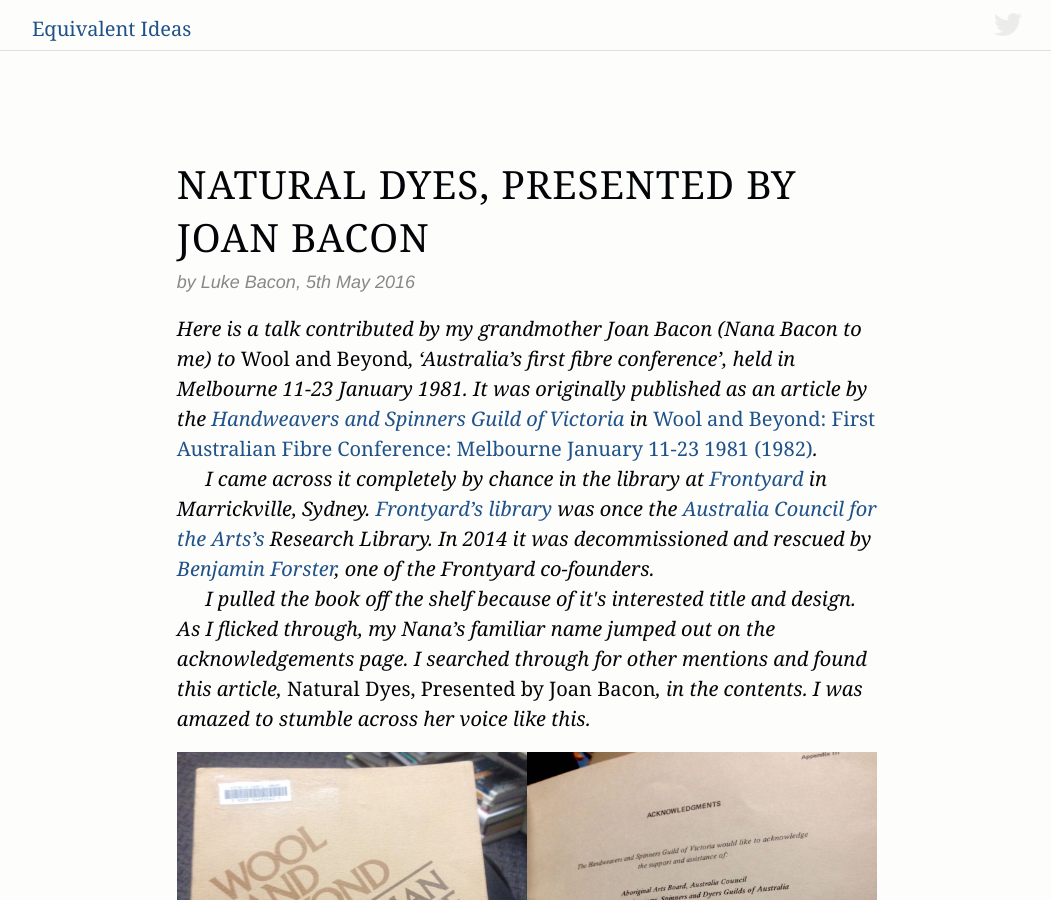
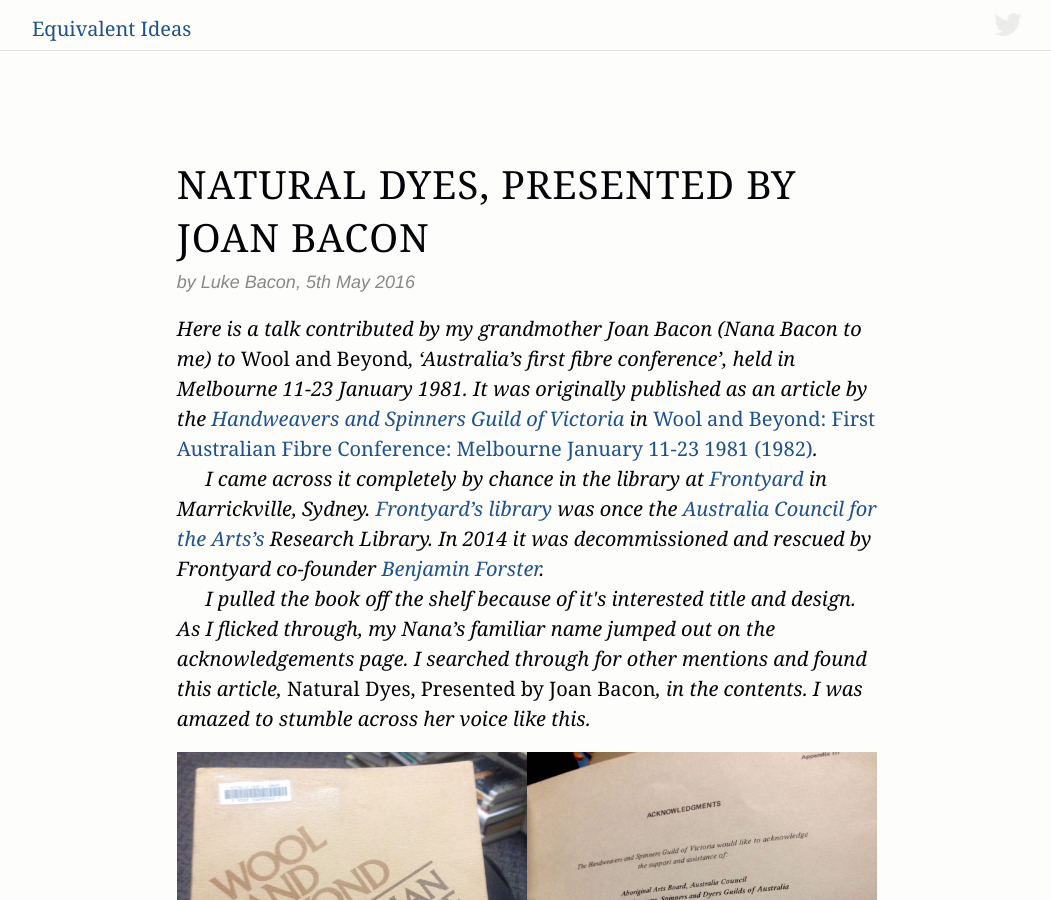
Before and after one commit to equivalentideas/home, a Jekyll site: the page built from _posts/2016-05-05-Natural-Dyes-Presented-by-Joan-Bacon.markdown, in a window 1280 px wide and 900 px high. Shown: the whole window, without its empty margins (113-1164 px from the left). Built offline with Jekyll 4.4.1, drawn with Linux system fonts in a browser that asks for light colours; nearby versions of some CDN libraries.

Commit message:
Simplify wording

```diff
--- a/_posts/2016-05-05-Natural-Dyes-Presented-by-Joan-Bacon.markdown
+++ b/_posts/2016-05-05-Natural-Dyes-Presented-by-Joan-Bacon.markdown
@@ -11,7 +11,7 @@ thumbnail:
 <aside class="notice">
 <p>Here is a talk contributed by my grandmother Joan Bacon (Nana Bacon to me) to <em>Wool and Beyond</em>, ‘Australia’s first fibre conference’, held in Melbourne 11-23 January 1981. It was originally published as an article by the <a href="http://handweaversandspinnersguildofvictoria.org.au/">Handweavers and Spinners Guild of Victoria</a> in <a href="https://openlibrary.org/books/OL3244782M/Wool_and_beyond"><cite>Wool and Beyond: First Australian Fibre Conference: Melbourne January 11-23 1981 (1982)</cite></a>.</p>
 
-<p>I came across it completely by chance in the library at <a href="http://frontyardprojects.org/">Frontyard</a> in Marrickville, Sydney. <a href="http://frontyardprojects.org/library">Frontyard’s library</a> was once the <a href="http://www.australiacouncil.gov.au/">Australia Council for the Arts’s</a> Research Library. In 2014 it was decommissioned and rescued by <a href="http://emptybook.net/">Benjamin Forster</a>, one of the Frontyard co-founders.</p>
+<p>I came across it completely by chance in the library at <a href="http://frontyardprojects.org/">Frontyard</a> in Marrickville, Sydney. <a href="http://frontyardprojects.org/library">Frontyard’s library</a> was once the <a href="http://www.australiacouncil.gov.au/">Australia Council for the Arts’s</a> Research Library. In 2014 it was decommissioned and rescued by Frontyard co-founder <a href="http://emptybook.net/">Benjamin Forster</a>.</p>
 
 <p>I pulled the book off the shelf because of it's interested title and design. As I flicked through, my Nana’s familiar name jumped out on the acknowledgements page. I searched through for other mentions and found this article, <cite>Natural Dyes, Presented by Joan Bacon</cite>, in the contents. I was amazed to stumble across her voice like this.</p>
 
```
